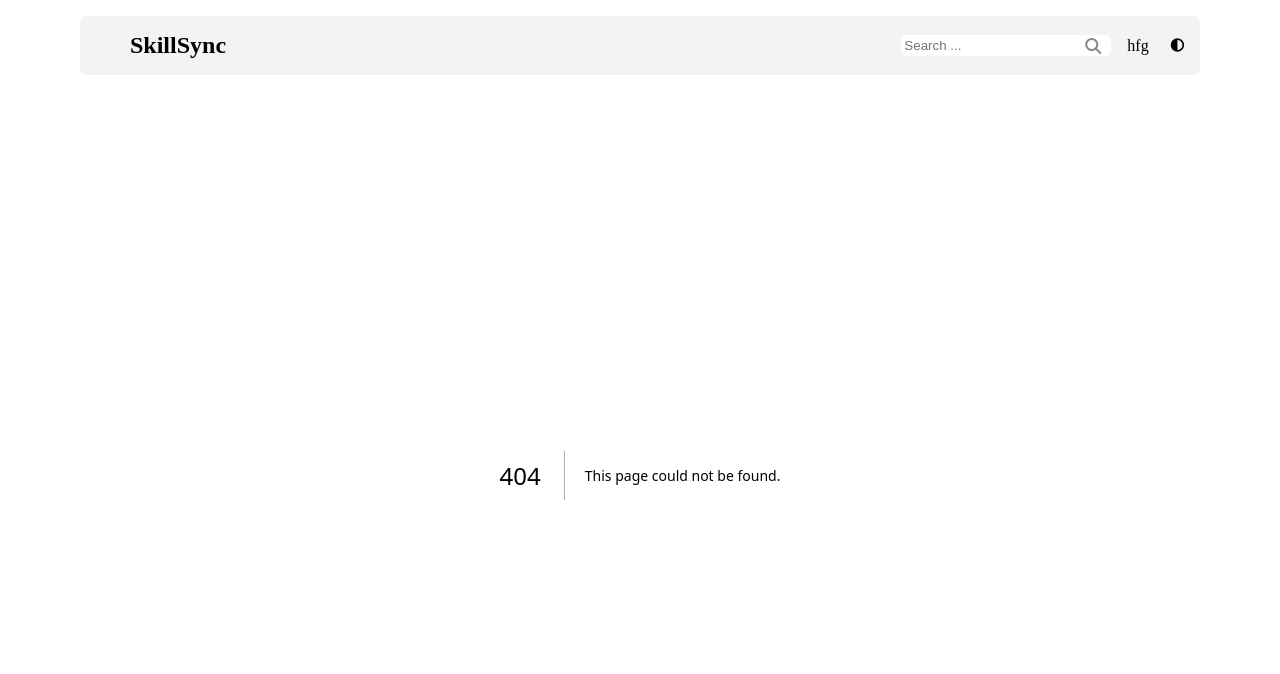
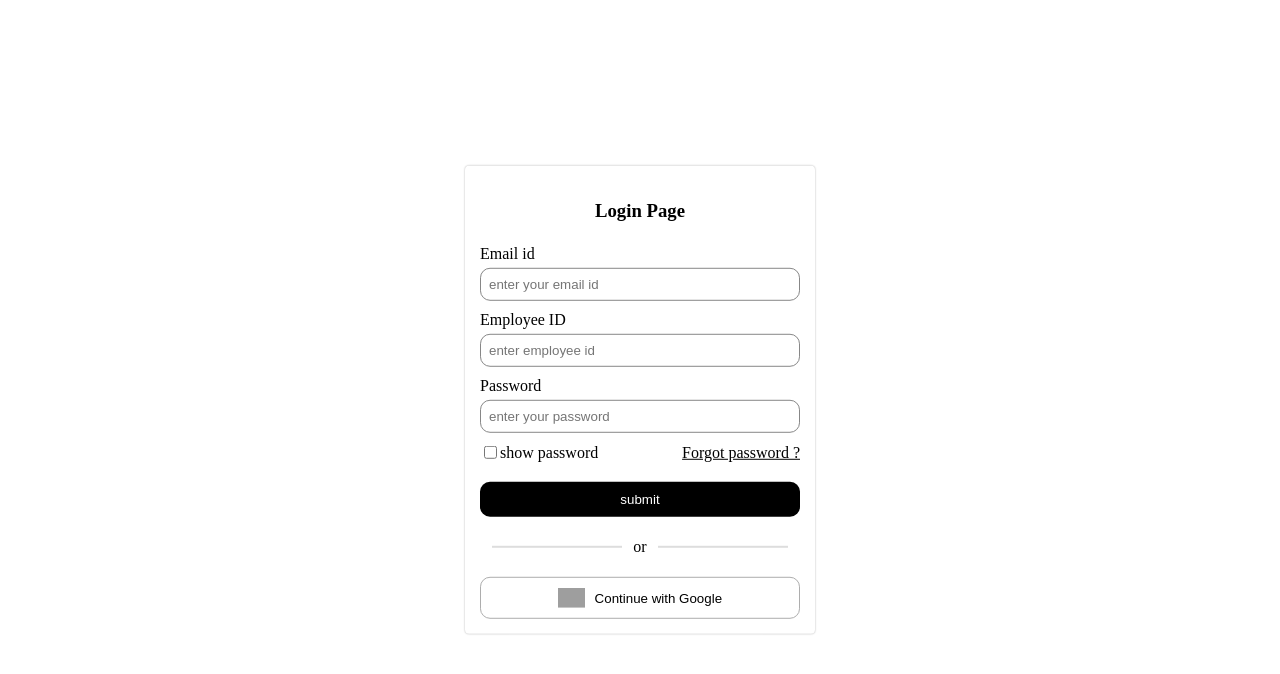
Before and after one commit to Rohangambig/SkillSync, a Next.js app: page /login in a window 1280 px wide. Before the commit this address had no page. Shown: the top 674 px of the page. Built offline with nearby package versions, Linux system fonts and the light colour scheme; grey boxes are pictures that could not be loaded.

Commit message:
completing all login page frontend functionality

```diff
--- a/app/layout.tsx
+++ b/app/layout.tsx
@@ -15,7 +15,6 @@ export default function RootLayout({
         />
       </head>
       <body className="container">
-        <NavBar></NavBar>
         {children}
       </body>
     </html>
--- /dev/null
+++ b/app/login/page.module.css
@@ -0,0 +1,91 @@
+.formContainer {
+    position: absolute;
+    top: 50%;
+    left: 50%;
+    transform: translate(-50%,-50%);
+    box-shadow: 0px 0px 2px rgb(172, 172, 172);
+    padding: 15px;
+    border-radius: 4px;
+    transition: transform 0.5s ease-in-out;
+    display: flex;
+    flex-direction: column;
+    width: 100%;
+    max-width: 350px;
+    box-sizing: border-box;
+    gap: 5px;
+}
+
+.formContainer > h3 {
+    text-align: center;
+}
+
+.formContainer:hover {
+    transform:translate(-50%,-53%);
+}
+
+
+.formContainer > input[type='text'] , .formContainer > input[type='password'] {
+    padding: 8px;
+    margin-bottom: 5px;
+    transition: transform .2s ease-in;
+    border-radius: 10px;
+    border: none;
+    border: 0.5px solid rgb(135, 135, 135);
+}
+
+.formContainer > input[type='text']:focus , .formContainer > input[type='password']:focus {
+    transform: translateY(5%);
+}
+
+.formContainer > button[type='submit'] {
+    padding: 10px 5px;
+    transition: scale .2s ease-in;
+    background-color: rgb(0, 0, 0);
+    border: none;
+    color: white;
+    border-radius: 10px;
+}
+
+.formContainer > button:hover {
+    scale: 0.95;
+}
+
+.orContainer {
+    display: flex;
+    justify-content: space-evenly;
+    align-items: center;
+    flex-direction: row;
+}
+
+.orContainer > span {
+    height:2px;
+    width: 130px;
+    background-color: rgb(221, 221, 221);
+    border: none;
+}
+
+
+.GoogleAccount {
+    padding: 10px 5px;
+    transition: scale .2s ease-in;
+    border: none;
+    border: 1px solid rgb(173, 173, 173);
+    color: rgb(0, 0, 0);
+    background-color: transparent;
+    border-radius: 10px;
+    display: flex;
+    justify-content: center;
+    gap: 10px;
+    align-items: center;
+}
+
+.GoogleAccount > img {
+    height: 20px;
+}
+
+.togglePassword {
+    display: flex;
+    justify-content: space-between;
+    align-items: center;
+    margin-bottom: 15px;
+}
--- /dev/null
+++ b/app/login/page.tsx
@@ -0,0 +1,49 @@
+"use client";
+import { useState } from "react";
+import style from "./page.module.css";
+import Link from "next/link";
+
+export default function LoginPage() {
+  const [togglePassword, setTogglePass] = useState("password");
+
+
+//   handling show password or not
+const handleToggle = () => {
+    if(togglePassword === 'password')  setTogglePass('text');
+    else setTogglePass('password');
+}
+
+  return (
+    <form className={style.formContainer}>
+      <h3>Login Page</h3>
+      <label>Email id</label>
+      <input type="text" placeholder="enter your email id"></input>
+      <label>Employee ID</label>
+      <input type="text" placeholder="enter employee id"></input>
+      <label>Password</label>
+      <input type={togglePassword} placeholder="enter your password"></input>
+      <div className={style.togglePassword}>
+        <div style={{ display: 'flex' ,justifyContent:'center',alignItems:'center'}}>
+          <input type="checkbox" onClick={handleToggle}></input>
+          <span>show password</span>
+        </div>
+        <Link href="">Forgot password ?</Link>
+      </div>
+      <button type="submit">submit</button>
+
+      <div className={style.orContainer}>
+        <span></span>
+        <p>or</p>
+        <span></span>
+      </div>
+
+      <button className={style.GoogleAccount}>
+        <img
+          src="https://developers.google.com/identity/images/g-logo.png"
+          alt="Google logo"
+        />
+        Continue with Google
+      </button>
+    </form>
+  );
+}
--- a/app/page.tsx
+++ b/app/page.tsx
@@ -1,6 +1,10 @@
+
+import NavBar from "@/component/Navbar";
+
 export default function  Homepage() {
     return (
         <main>
+            <NavBar></NavBar>
             this is home page
         </main>
     )
--- a/component/NavBar.module.css
+++ b/component/NavBar.module.css
@@ -39,6 +39,7 @@
   position: relative;
 }
 
+
 .navSearch > i {
   position: absolute;
   right: 10px;
@@ -60,4 +61,5 @@
 
 .navActions  > button {
   background-color: transparent;
+  border: none;
 }
--- a/styles/global.css
+++ b/styles/global.css
@@ -25,8 +25,12 @@ nav {
     background-color: var(--nav-color);
 }
 
- button  {
+i {
+    color: var(--text-color);
+}
+
+ /* button  {
     background-color: var(--bg-color);
     color: var(--text-color);
     border: 1px solid var(--primary-color);
-}
+} */
```
